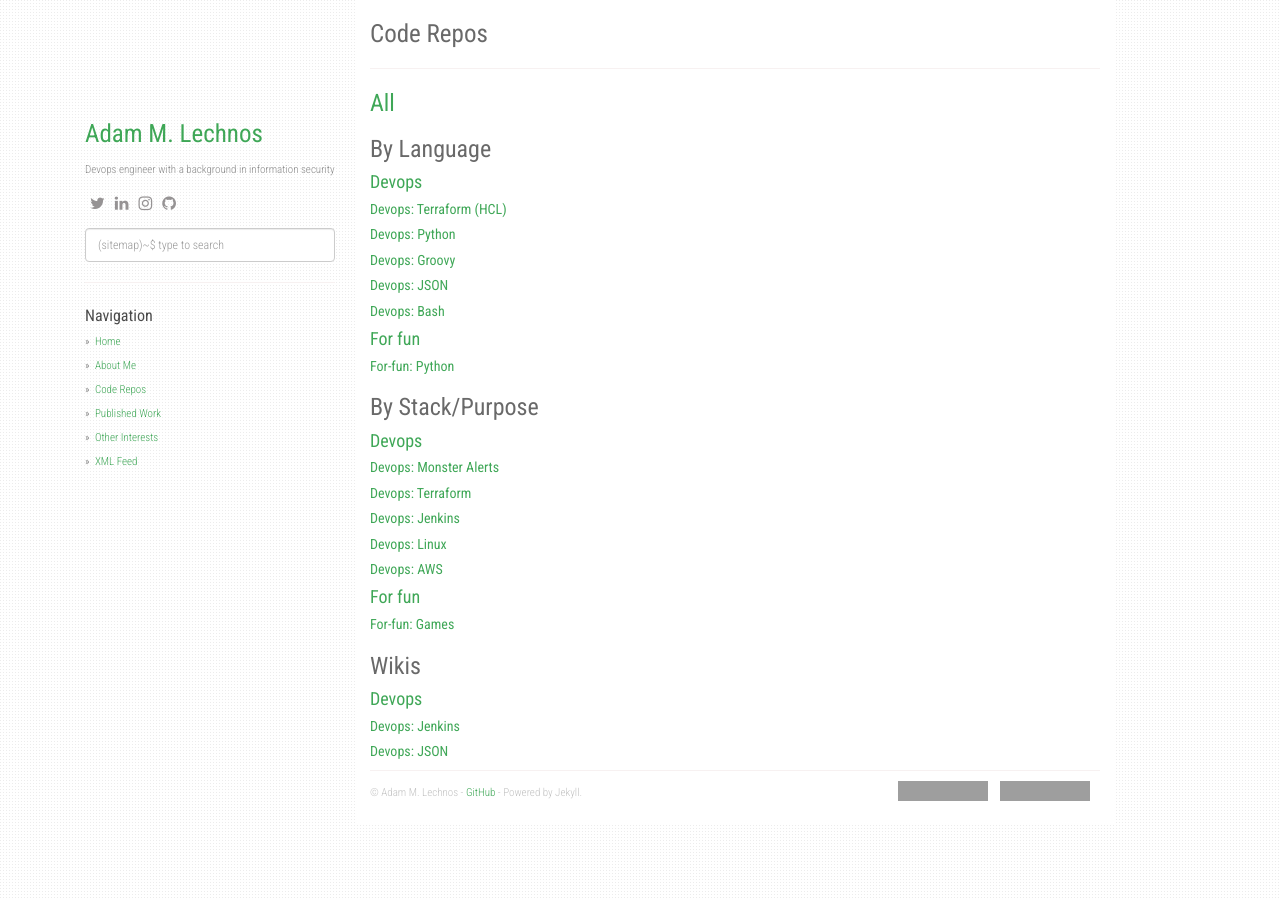
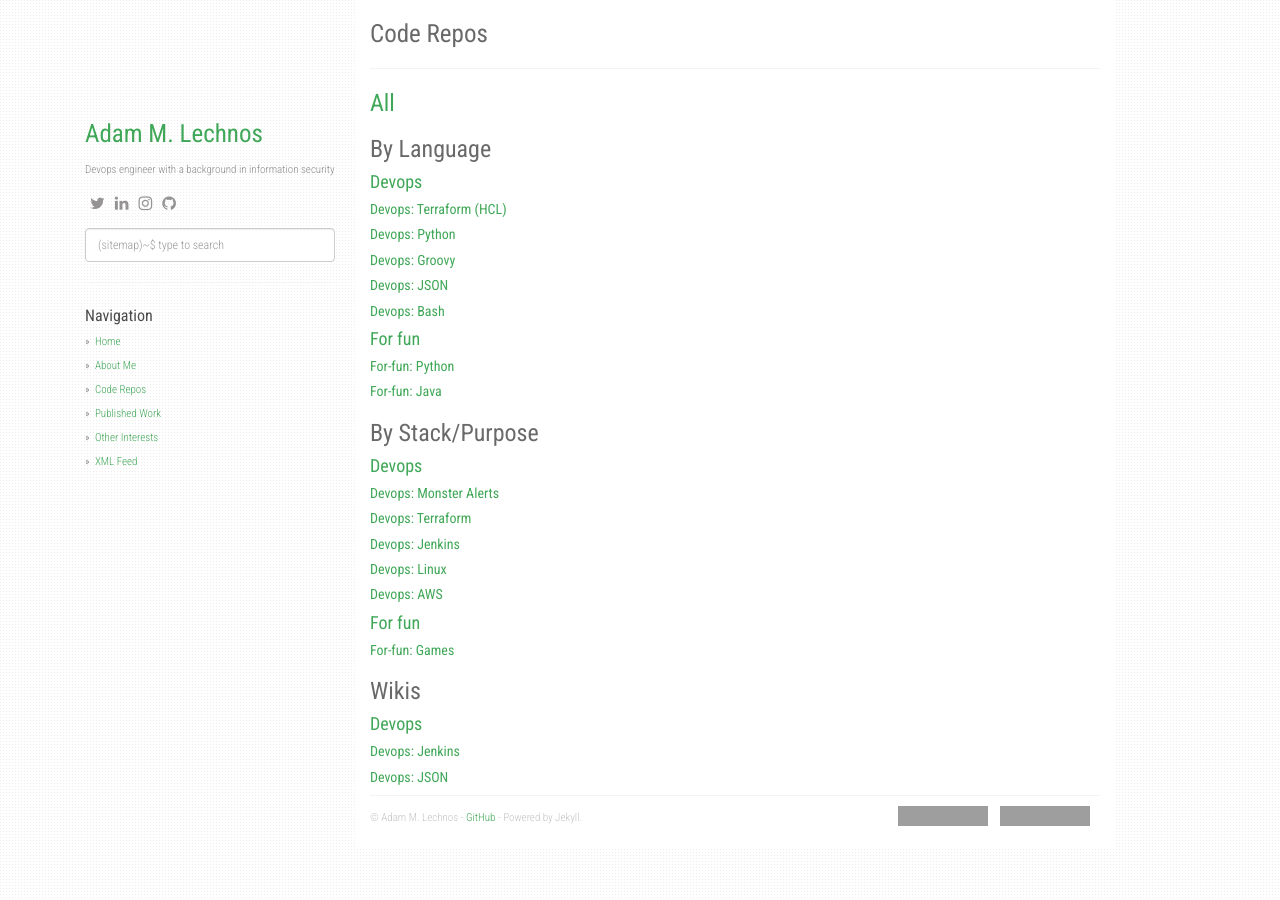
Before and after one commit to Adam-Lechnos/adam-lechnos.github.io, a Jekyll site: the page built from repos.md, in a window 1280 px wide. Built offline with Jekyll 4.4.1, drawn with Linux system fonts in a browser that asks for light colours; nearby versions of some CDN libraries; grey boxes are pictures that could not be loaded.

Commit message:
Update repos.md
Added for-fun/Java under `By Language`

```diff
--- a/repos.md
+++ b/repos.md
@@ -16,6 +16,7 @@ permalink: /repos/
 
 #### [For fun](https://github.com/search?q=user%3Aadam-lechnos+topic%3Afor-fun&type=repositories){:target="_blank" rel="noopener"}
 ##### [For-fun: Python](https://github.com/search?q=user%3Aadam-lechnos+topic%3Afor-fun+topic%3Apython&type=repositories){:target="_blank" rel="noopener"}
+##### [For-fun: Java](https://github.com/search?q=user%3Aadam-lechnos+topic%3Afor-fun+topic%3Ajava&type=repositories){:target="_blank" rel="noopener"}
 
 ### By Stack/Purpose
 #### [Devops](https://github.com/search?q=user%3Aadam-lechnos+topic%3Adevops&type=repositories){:target="_blank" rel="noopener"}
```
